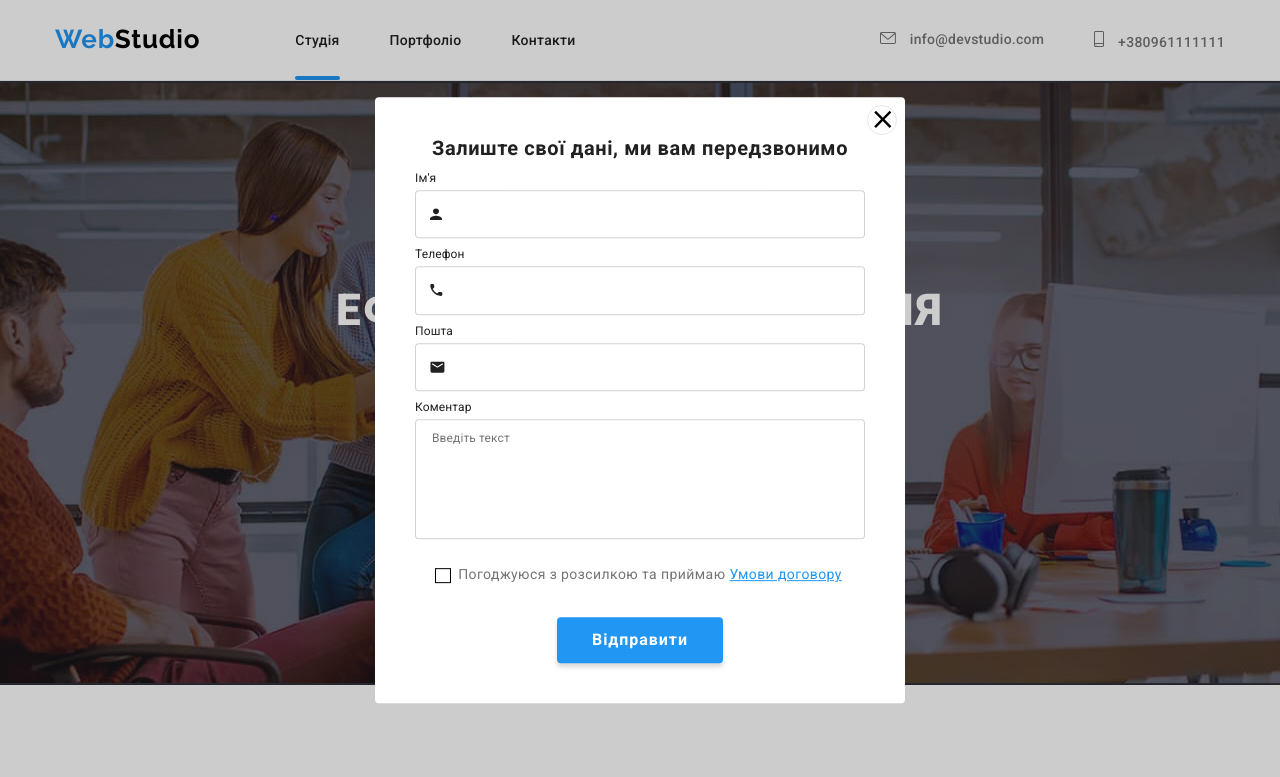
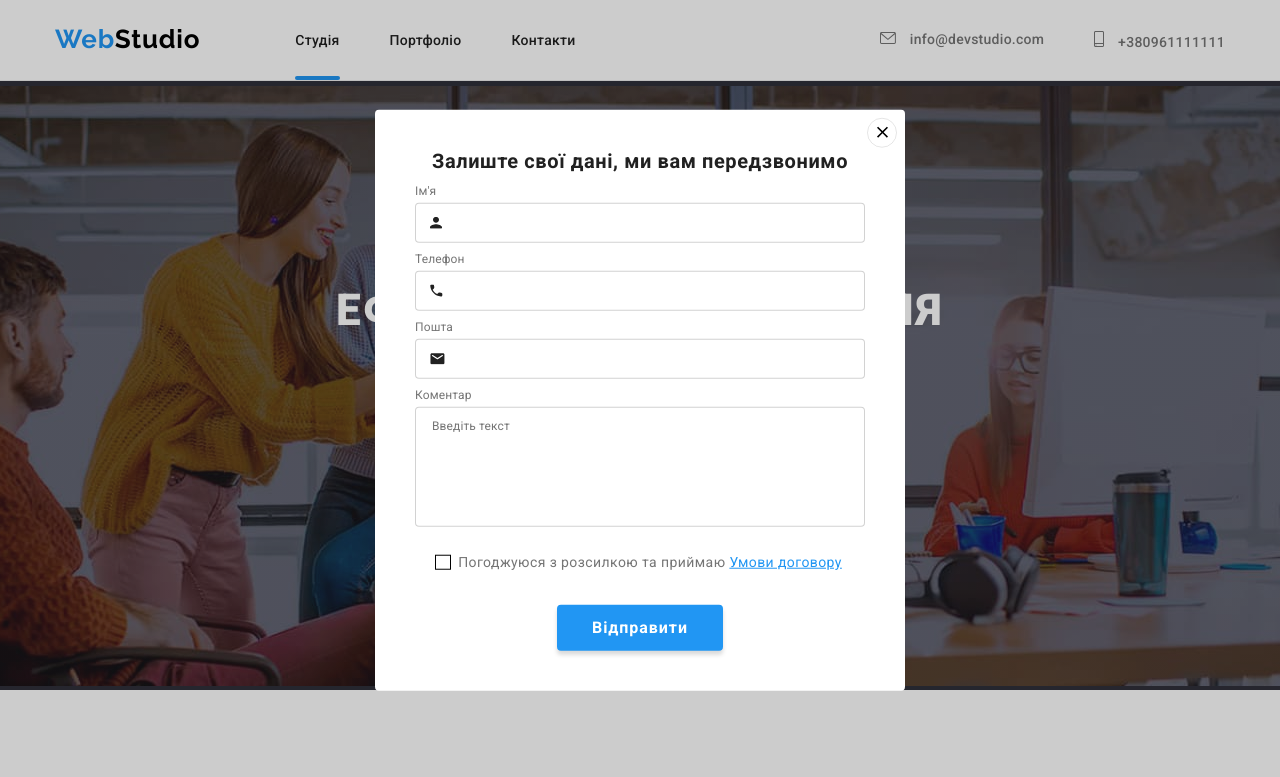
Before and after one commit to DmitryMeleshko/goit-markup-hw-06, a plain HTML site: page index.html in a window 1280 px wide. Both pictures are taken after a click on the button "Замовити послугу". Shown: the top 777 px of the page. Drawn offline with nearby package versions, Linux system fonts and the light colour scheme.

Commit message:
виконує правки від ментора (ширина інпуту, розмір кнопки, колір лейбла)

```diff
--- a/css/styles.css
+++ b/css/styles.css
@@ -349,7 +349,7 @@ body{
     border-radius: 4px;
     font-weight: 700;
     font-size: 16px;
-    line-height: 1.6;
+    line-height: 1.88;
     letter-spacing: 0.06em;
     cursor: pointer;
 }
@@ -645,22 +645,22 @@ body{
 .button-icon{
     width: 30px;
     height: 30px;
+    padding: 5px;
     border-radius: 50%;
     border: 1px solid rgba(0, 0, 0, 0.1);
     transition-duration: 250ms;
+    cursor: pointer;
 }
 .button-icon:hover{
     fill: var(--color-logo);
 }
-.close-icon{
-    width: 11px;
-    height: 11px;
-}
+
 .form-field{
     position: relative;
 }
 .form-lable{
     display: block;
+    color: #757575;
     margin-top: 10px;
     margin-bottom: 4px;
     font-size: 12px;
@@ -692,8 +692,9 @@ body{
     fill: currentColor;
 }
 .form-input{
+    padding-left: 40px;
     width: 100%;
-    padding: 14px 15px 14px 35px;
+    height: 40px;
     border: 1px solid rgba(33, 33, 33, 0.2);
     border-radius: 4px;
     outline: none;
--- a/index.html
+++ b/index.html
@@ -321,7 +321,7 @@
             <form name="contact-form">
                 <label class="form-lable" for="person-name">Ім'я</label>
                 <div class="form-field">
-                <input class="form-input" id="person-name" type="text" name="person-name" placeholder="">
+                <input class="form-input" id="person-name" type="text" name="person-name">
                 <svg class="form-icon" width="12" height="12">
                     <use href="./images/icon.svg#Vector"></use>
                 </svg>
@@ -329,7 +329,7 @@
 
                 <label class="form-lable" for="phone-input">Телефон</label>
                 <div class="form-field">
-                <input class="form-input" id="phone-input" type="text" name="phone-input" placeholder="">
+                <input class="form-input" id="phone-input" type="text" name="phone-input">
                 <svg class="form-icon" width="13" height="13">
                     <use href="./images/icon.svg#Phone"></use>
                 </svg>
@@ -337,7 +337,7 @@
 
                 <label class="form-lable" for="mail-input">Пошта</label>
                 <div class="form-field">
-                <input class="form-input" id="mail-input" type="text" name="e-mail-input" placeholder="">
+                <input class="form-input" id="mail-input" type="text" name="e-mail-input">
                 <svg class="form-icon" width="15" height="12">
                     <use href="./images/icon.svg#mail"></use>
                 </svg>
@@ -356,7 +356,7 @@
                 <button class="agreement-button" type="submit">Відправити</button>
             </form>
             <button class="close-button" type="button" data-modal-close>
-                <svg class="button-icon" width="30" height="30">
+                <svg class="button-icon">
                     <use class="close-icon" href="./images/icon.svg#close-black-18dp"></use>
                 </svg>
             </button>
```
